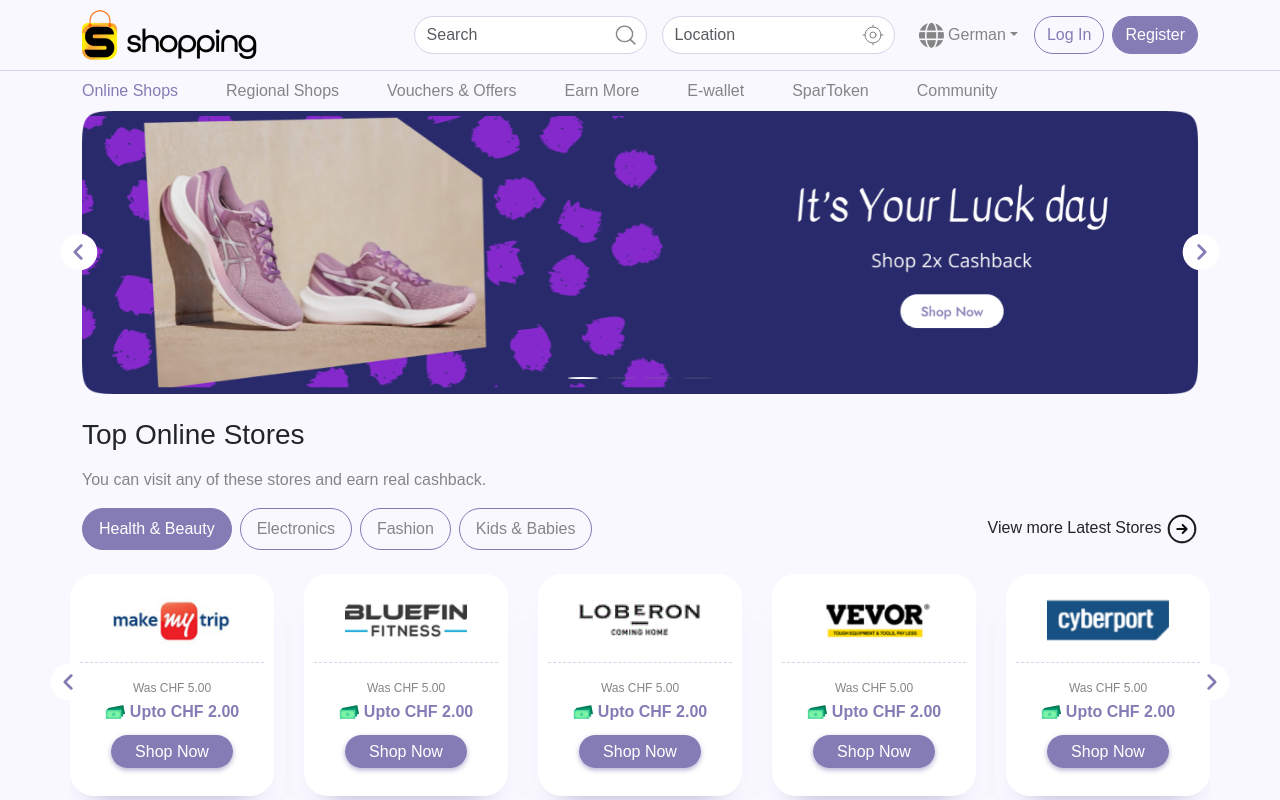
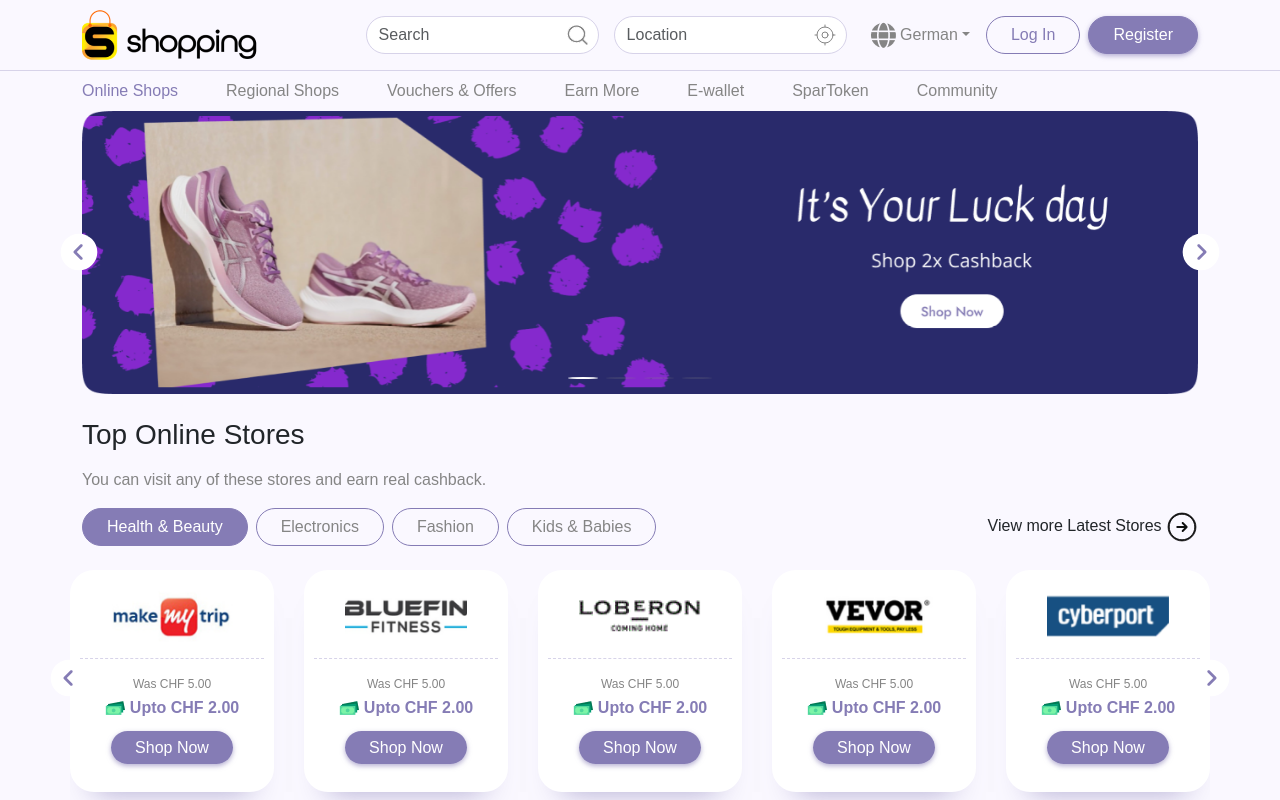
Before and after one commit to ZakariyaEnacton/sparissimo, a website built with Vite: page index.html in a window 1280 px wide. Shown: the top 800 px of the page. Built offline with nearby package versions, Linux system fonts and the light colour scheme.

Commit message:
button styling done

```diff
--- a/assets/scss/_button.scss
+++ b/assets/scss/_button.scss
@@ -1,29 +1,15 @@
 .btn {
-  border: var(--border);
+  border: var(--border) !important ;
   border-radius: $btn-radius;
-  color: var(--primary-color) !important;
 }
 .btn-primary {
   background-color: var(--primary-color);
   color: var(--white) !important;
 }
-// .btn-wrapper {
-//   margin-left: 16px;
-//   ul {
-//     li {
-//       border: var(--border);
-//       border-radius: $btn-radius;
-//       padding: 0.5rem 1.5rem;
-//       a {
-//         color: var(--primary-color) !important;
-//         font-weight: 500;
-//       }
-//     }
-//     .btn-sign-up {
-//       background-color: var(--primary-color);
-//       a {
-//         color: var(--white) !important;
-//       }
-//     }
-//   }
-// }
+.btn-outline-secondary {
+  &:hover {
+    background-color: #a59ecc;
+    color: var(--white) !important;
+    border: 1.5px solid #a59ecc !important;
+  }
+}
--- a/assets/scss/_dropdown.scss
+++ b/assets/scss/_dropdown.scss
@@ -1,7 +1,7 @@
 .dropdown {
   button {
     padding: 0 !important;
-    border: none;
+    border: none !important;
     color: var(--secondary-text) !important;
   }
 }
--- a/assets/scss/_header.scss
+++ b/assets/scss/_header.scss
@@ -20,16 +20,19 @@
     border-bottom: 1.5px solid $purple;
     .btn-wrapper {
       .btn-sign-in {
+        color: var(--primary-color) !important;
         &:hover {
           background-color: #a59ecc;
           color: var(--white) !important;
-          border: 1.5px solid #a59ecc;
+          border: 1.5px solid #a59ecc !important;
+          box-shadow: $shadow-btn;
         }
       }
       .btn-sign-up {
+        box-shadow: $shadow-btn;
         &:hover {
           background-color: #a59ecc !important;
-          border: 1.5px solid #a59ecc;
+          border: 1.5px solid #a59ecc !important;
         }
       }
     }
--- a/assets/scss/_section.scss
+++ b/assets/scss/_section.scss
@@ -1,9 +1,5 @@
 .section-nav {
   .section-nav-btn {
-    border: var(--border);
-    padding: 0.5rem 1rem !important;
-    display: block;
-    border-radius: 999px;
   }
   .active {
     background: var(--primary-color);
--- a/index.html
+++ b/index.html
@@ -72,11 +72,11 @@
               <div class="btn-wrapper d-flex align-items-center">
                 <ul class="list-unstyled mb-0 d-flex gap-2">
                   <li class="ms-3">
-                    <a href="" class="btn btn-outline-secondary btn-sign-in d-inline-flex align-items-center">Log
+                    <a href="" class="btn btn-outline-secondary btn-sign-in d-inline-flex align-items-center px-4">Log
                       In</a>
                   </li>
                   <li class="">
-                    <a href="" class="btn btn-primary btn-sign-up d-inline-flex align-items-center">Register</a>
+                    <a href="" class="btn btn-primary btn-sign-up d-inline-flex align-items-center px-4">Register</a>
                   </li>
                 </ul>
               </div>
@@ -164,10 +164,10 @@
           <div class="col-8">
             <div class="section-nav">
               <nav class="nav gap-2">
-                <a href="" class="nav-link p-0 section-nav-btn active">Health & Beauty</a>
-                <a href="" class="nav-link p-0 section-nav-btn">Electronics</a>
-                <a href="" class="nav-link p-0 section-nav-btn">Fashion</a>
-                <a href="" class="nav-link p-0 section-nav-btn">Kids & Babies</a>
+                <a href="" class="btn btn-outline-secondary section-nav-btn active px-4">Health & Beauty</a>
+                <a href="" class="btn btn-outline-secondary section-nav-btn px-4">Electronics</a>
+                <a href="" class="btn btn-outline-secondary section-nav-btn px-4">Fashion</a>
+                <a href="" class="btn btn-outline-secondary section-nav-btn px-4">Kids & Babies</a>
               </nav>
             </div>
           </div>
```
